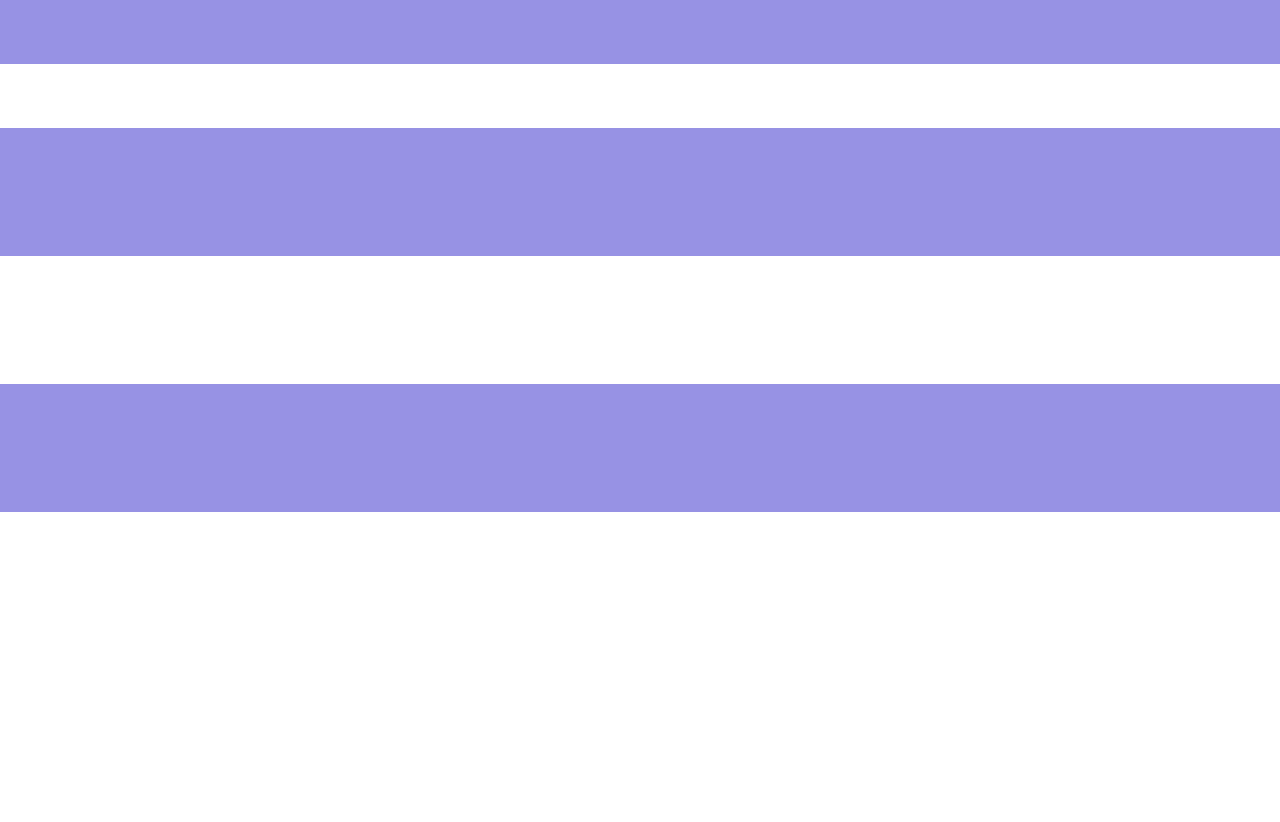
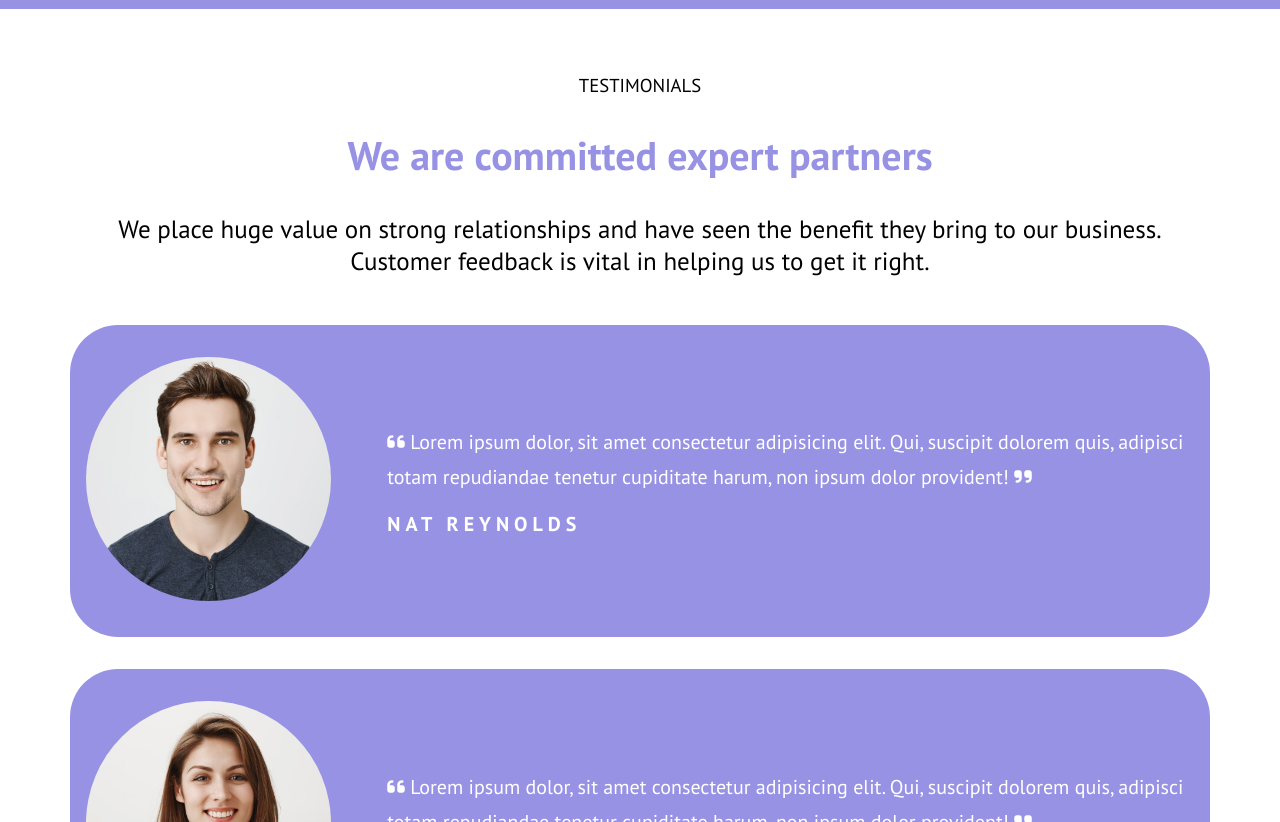
Before and after one commit to sgraziola/htmlcss-responsive-layout, a plain HTML site: page index.html in a window 1280 px wide. Shown: the part 1978-2800 px from the top of the page. Before the commit the page ends 2554 px from the top, so only its background shows below. Drawn offline with Linux system fonts and the light colour scheme.

Commit message:
Add partners section Ex Responsive Layout

```diff
--- a/assets/css/style.css
+++ b/assets/css/style.css
@@ -13,6 +13,10 @@
     --dark: #333333;
     --darker: #000000;
     --light: #FFFFFF;
+}
+
+body{
+    font-family: 'PT Sans', sans-serif;
 }
 
 .container {
@@ -197,7 +201,7 @@ nav {
 }
 
 .demo {
-    padding: 2.5rem;
+    padding: 2rem;
 }
 
 .demo h2 {
@@ -211,7 +215,7 @@ nav {
 
 .card .primary_btn {
     background-color: var(--secondary);
-    width: 70%;
+    width: 80%;
     text-align: center;
     font-size: 20px;
     display: inline-block;
@@ -264,10 +268,14 @@ nav {
     padding: 2rem 0;
 }
 
+.planning_card,
+.testimonial{
+    border-radius: 3rem;
+    text-align: center;
+}
+
 .planning_card{
     background-color: var(--light);
-    border-radius: 3rem;
-    text-align: center;
     padding-top: 2rem;
 }
 
@@ -288,10 +296,50 @@ nav {
 .planning_card p{
     padding: 2rem;
 }
+
+.heading{
+    text-align: center;
+    margin-bottom: 3rem;
+}
+.heading h2{
+    margin: 2rem 0;
+    font-size: 40px;
+    color: var(--primary);
+}
+
+.heading p{
+    line-height: 2rem;
+    padding: 0 1rem;
+    font-size: 25px;
+}
+
+.heading h3{
+    font-weight: lighter;
+}
+
 .testimonial {
     margin: 2rem 0;
+    padding: 2rem 1rem;
+    background-color: var(--primary);
+    color: var(--light);
+}
+.testimonial img {
+    border-radius: 50%;
+    aspect-ratio: 1/1;
+    width: 250px;
+    object-fit: cover;
+}
+.quote h2{
+    font-size: 25px;
+    letter-spacing: 5px;
+    margin-top: 2rem;
 }
 
+.quote p{
+    font-size: 25px;
+    line-height: 40px;
+    padding-top: 1rem;
+}
 /* #endregion Main */
 
 /* #region Footer*/
@@ -303,6 +351,10 @@ footer {
 
 /* #region Responsive Tablet*/
 @media screen and (min-width: 768px) {
+    .container {
+        width: 720px;
+    }
+
     .col_md_8 {
         width: calc(100% / 12 * 8);
     }
@@ -334,11 +386,36 @@ footer {
     }
 
     .smart img {
-        max-width: 70%;
+        max-width: 250px;
+        padding-left: 2rem;
     }
 
     .info_text{
         margin-top: 2rem;
+    }
+
+    .card .primary_btn {
+        width: 50%;
+    }
+
+    .testimonial{
+        display: flex;
+        text-align: left;
+        gap: 1rem;
+        align-items: center;
+    }
+    .quote p {
+        font-size: 20px;
+        line-height: 35px;
+        padding-top: 0;
+    }
+    .quote h2 {
+        font-size: 20px;
+        margin-top: 1rem;
+    }
+
+    .testimonial img{
+        width: 100%;
     }
 }
 
@@ -348,7 +425,7 @@ footer {
 @media screen and (min-width: 1200px) {
 
     .container {
-        width: 60%;
+        width: 1140px;
     }
 
     .col_lg_8 {
@@ -376,8 +453,22 @@ footer {
         display: none;
     }
 
+    .demo {
+        padding: 2rem 0 2rem 2rem;
+    }
+
     .demo_app {
         flex-wrap: nowrap;
+    }
+
+    .smart img {
+        padding-right: 2rem;
+        padding-left: 0;
+    }
+
+    .card .primary_btn {
+        max-width: 80%;
+        width: 200px;
     }
 
     .planning_card img{
@@ -386,6 +477,13 @@ footer {
     .planning_text h2 {
         font-size: 2rem;
     }
+
+    .testimonial img{
+        width: 70%;
+    }
+    .avatar{
+        margin-right: -4rem;
+    }
 }
 
 /* #endregion Responsive Desktop */
--- a/index.html
+++ b/index.html
@@ -6,6 +6,10 @@
     <meta http-equiv="X-UA-Compatible" content="IE=edge">
     <meta name="viewport" content="width=device-width, initial-scale=1.0">
     <title>Responsive Layout</title>
+    <link rel="preconnect" href="https://fonts.googleapis.com">
+    <link rel="preconnect" href="https://fonts.gstatic.com" crossorigin>
+    <link href="https://fonts.googleapis.com/css2?family=PT+Sans:ital,wght@0,400;0,700;1,400&display=swap"
+        rel="stylesheet">
     <link rel="stylesheet" href="https://cdnjs.cloudflare.com/ajax/libs/font-awesome/6.2.0/css/all.min.css"
         integrity="sha512-xh6O/CkQoPOWDdYTDqeRdPCVd1SpvCA9XXcUnZS2FmJNp1coAFzvtCN9BmamE+4aHK8yyUHUSCcJHgXloTyT2A=="
         crossorigin="anonymous" referrerpolicy="no-referrer" />
@@ -140,14 +144,44 @@
         <!-- /.planning -->
         <section class="partners">
             <div class="container">
-                <div class="heading"></div>
+                <div class="heading">
+                    <h3>TESTIMONIALS</h3>
+                    <h2>We are committed expert partners</h2>
+                    <p>We place huge value on strong relationships and have seen the benefit they bring to our business.
+                        Customer feedback is vital in helping us to get it right.</p>
+                </div>
                 <!-- /.heading -->
-                <div class="testimonial"></div>
+                <div class="testimonial">
+                    <div class="avatar"><img src="./assets/img/testimonial1.jpg" alt=""></div>
+                    <div class="quote">
+                        <p><i class="fa-solid fa-quote-left"></i> Lorem ipsum dolor, sit amet consectetur adipisicing
+                        elit. Qui, suscipit dolorem quis, adipisci totam repudiandae tenetur cupiditate harum, non ipsum
+                        dolor provident! <i class="fa-solid fa-quote-right"></i></p>
+                        <h2>NAT REYNOLDS</h2>
+                    </div>
+                </div>
                 <!-- /.testimonial -->
-                <div class="testimonial"></div>
+                <div class="testimonial">
+                    <div class="avatar"><img src="./assets/img/testimonial2.jpg" alt=""></div>
+                    <div class="quote">
+                        <p><i class="fa-solid fa-quote-left"></i> Lorem ipsum dolor, sit amet consectetur adipisicing
+                        elit. Qui, suscipit dolorem quis, adipisci totam repudiandae tenetur cupiditate harum, non ipsum
+                        dolor provident! <i class="fa-solid fa-quote-right"></i></p>
+                        <h2>CELIA ALMEDA</h2>
+                    </div>
+                </div>
                 <!-- /.testimonial -->
-                <div class="testimonial"></div>
+                <div class="testimonial">
+                    <div class="avatar"><img src="./assets/img/testimonial3.jpg" alt=""></div>
+                    <div class="quote">
+                        <p><i class="fa-solid fa-quote-left"></i> Lorem ipsum dolor, sit amet consectetur adipisicing
+                        elit. Qui, suscipit dolorem quis, adipisci totam repudiandae tenetur cupiditate harum, non ipsum
+                        dolor provident! <i class="fa-solid fa-quote-right"></i></p>
+                        <h2>BOB ROBERTS</h2>
+                    </div>
+                </div>
                 <!-- /.testimonial -->
+
             </div>
             <!-- /.container -->
         </section>
```
